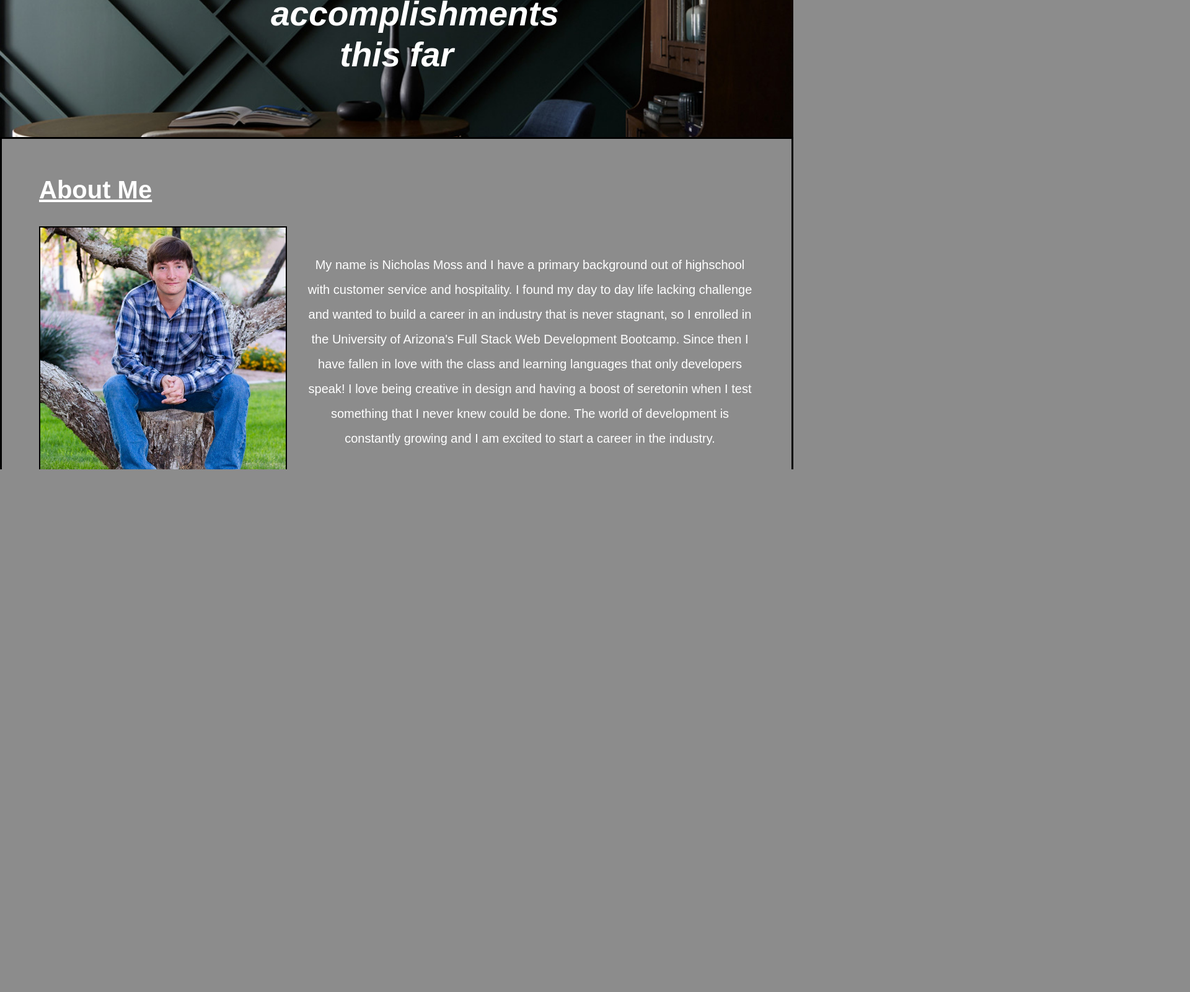
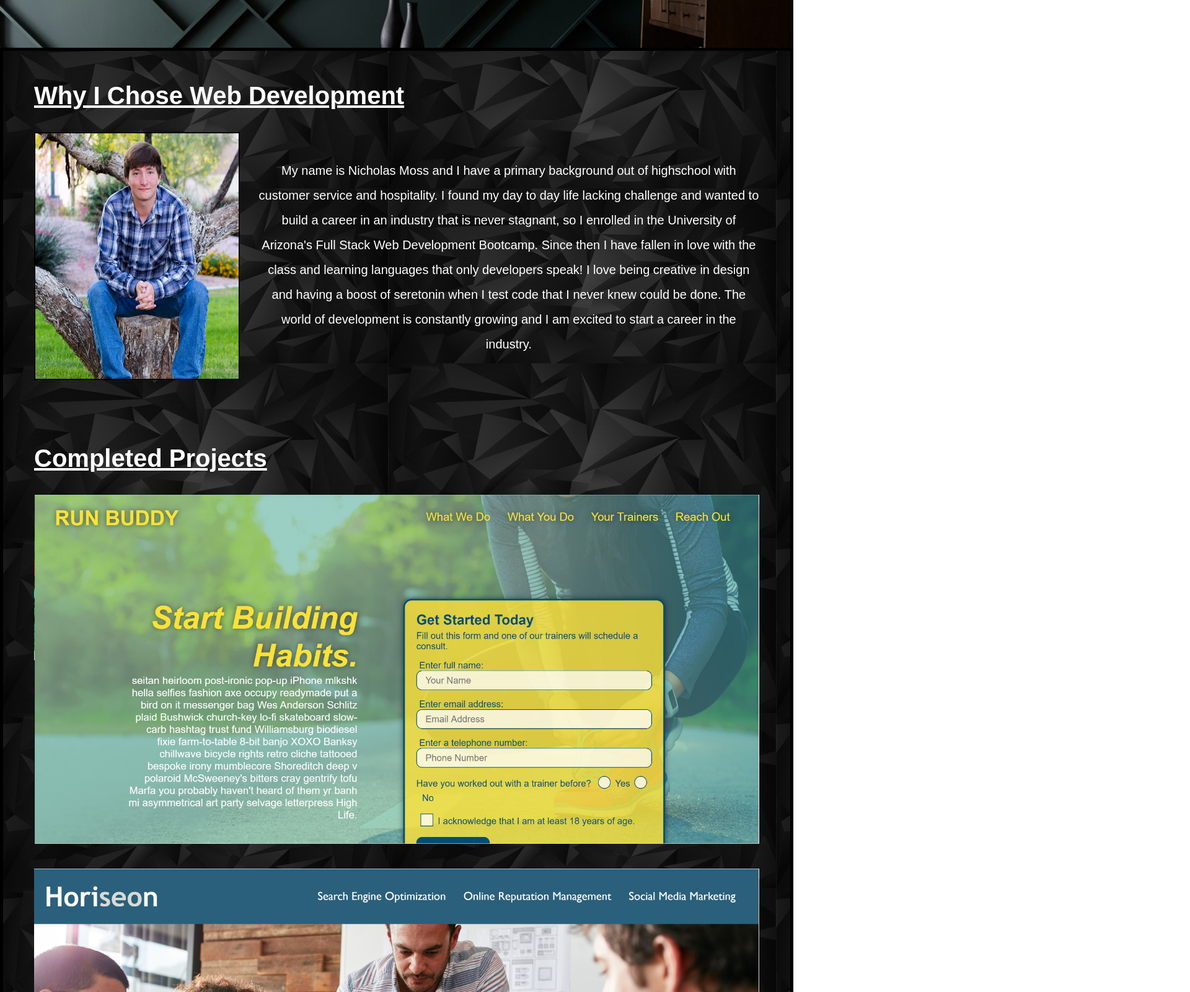
Before and after one commit to Nmoss3/Portfolio-Nicholas.Moss, a plain HTML site: page index.html in a window 1280 px wide. Shown: the part 260-1860 px from the top of the page at 62% size, 1920 px wide, since content can reach past the window. Drawn offline with Linux system fonts and the light colour scheme.

```diff
--- a/assets/CSS/style.css
+++ b/assets/CSS/style.css
@@ -5,7 +5,7 @@
 }
 
 body {
-  background-color: #8c8c8c;
+  background: url("/assets/images/page-bg.jpg");
   font-family: Arial, Helvetica, sans-serif;
   color: #fff;
 }
@@ -60,7 +60,6 @@
 
 footer {
   background: #8c8c8c;
-  padding: 40px 35px;
   display: flex;
   justify-content: space-between;
   flex-wrap: wrap;
@@ -72,10 +71,11 @@
   font-size: 30px;
   margin: 0;
   font-weight: lighter;
+  text-decoration: underline;
 }
 
 section {
-  padding: 60px;
+  padding: 50px;
 }
 
 .hero {
@@ -92,7 +92,7 @@
 
 .hero-cta {
   width: 35%;
-  text-align: center;
+  text-align: right;
   margin: 3.5%;
   color: #fff;
   font-size: 20px;
@@ -101,7 +101,10 @@
 
 .hero-cta h2 {
   font-style: italic;
-  font-size: 55px;
+  font-size: 30px;
+  font-weight: lighter;
+  font-family: "Trebuchet MS", "Lucida Sans Unicode", "Lucida Grande",
+    "Lucida Sans", Arial, sans-serif;
   color: #fff;
 }
 
@@ -113,7 +116,7 @@
 }
 
 #about-me {
-  border: 3px solid #000;
+  border: 5px solid #000;
   border-bottom: none;
 }
 
@@ -123,7 +126,7 @@
   justify-content: center;
 }
 
-.img {
+img {
   max-width: 100%;
 }
 
@@ -146,3 +149,16 @@
   height: 400px;
   border: 2px solid #000;
 }
+
+.section-title2 {
+  color: #fff;
+  text-align: Left;
+  text-decoration: underline #fff;
+  font-size: 40px;
+}
+
+#my-work {
+  border: 5px solid #000;
+  border-top: none;
+  border-bottom: none;
+}
--- a/index.html
+++ b/index.html
@@ -41,7 +41,7 @@
 
     <!--Start about me section-->
     <section id="about-me">
-        <h2 class="section-title1">About Me</h2>
+        <h2 class="section-title1">Why I Chose Web Development</h2>
 
         <br>
         <br>
@@ -58,7 +58,7 @@
                     hospitality. I found my day to day life lacking challenge and wanted to build a career in an industry
                     that is never stagnant, so I enrolled in the University of Arizona's Full Stack Web Development Bootcamp.
                     Since then I have fallen in love with the class and learning languages that only developers speak! I love
-                    being creative in design and having a boost of seretonin when I test something that I never knew could be done.
+                    being creative in design and having a boost of seretonin when I test code that I never knew could be done.
                     The world of development is constantly growing and I am excited to start a career in the industry.
                 </p>
             </div>
@@ -70,47 +70,58 @@
 
     <!--Start My Work section-->
     <section id="my-work">
-        <h2 class="section-title2">My Work</h2>
+
+            <h2 class="section-title2">Completed Projects</h2>
+
+        <div class="my-work">
+
+            <br>
+            <br>
 
             <article class="run-buddy">
                 <a href="https://nmoss3.github.io/run-buddy/" target="_blank">
-                <img class="rb-img" src="/assets/images/run-buddyScreenShot.JPG" alt="run-buddy">
+                    <img class="rb-img" src="/assets/images/run-buddyScreenShot.JPG" alt="run-buddy" title="Run Buddy Link">
                 </a>
             </article>
 
+            <br>
+            <br>
+
             <article class="horiseon">
                 <a href="https://nmoss3.github.io/codeRefactorWk01/" target="_blank">
-                <img class="horiseon-img" src="assets/images/HoriseonScreenShot.JPG" alt="Horiseon">
+                    <img class="horiseon-img" src="assets/images/HoriseonScreenShot.JPG" alt="Horiseon" title="Horiseon Link">
                 </a>
             </article>
 
+            <br>
+            <br>
+
             <article class="robot-gladiator">
                 <a href="https://nmoss3.github.io/robot-gladiators/" target="_blank">
-                <img class="robot-img" src="assets/images/robot-gladiatorScreenShot.JPG" alt="robot-gladiators">
+                    <img class="robot-img" src="assets/images/robot-gladiatorScreenShot.JPG" alt="robot-gladiators" title="Robot Gladiators Link">
                 </a>
             </article>
+        </div>
     </section>
     <!--End My Work section-->
 
-    <!--Start contact info section-->
-    <section id="contact-information">
+    <!--Start Footer-->
+    <footer id="contact-information">
         <h2 class="section-title3">Contact Information</h2>
+
+        <br>
 
         <address>
             <ul>
                 <li>
                     <a href="mailto:kappellnick@gmail.com">kappellnick@gmail.com</a>
+                </li>
+
+                <li>
                     <a href="tel:+5204689466">(520)468-9466</a>
                 </li>
             </ul>
         </address>
-
-    </section>
-    <!--End contact info section-->
-
-    <!--Start Footer-->
-    <footer>
-        <h2>Created by Nicholas Moss</h2>
     </footer>
 
 </body>
```
Also changed, not shown: assets/images/page-bg.jpg (added), assets/images/robot-gladiatorScreenShot.JPG. Lines whose indentation alone changed are shown as unchanged.
